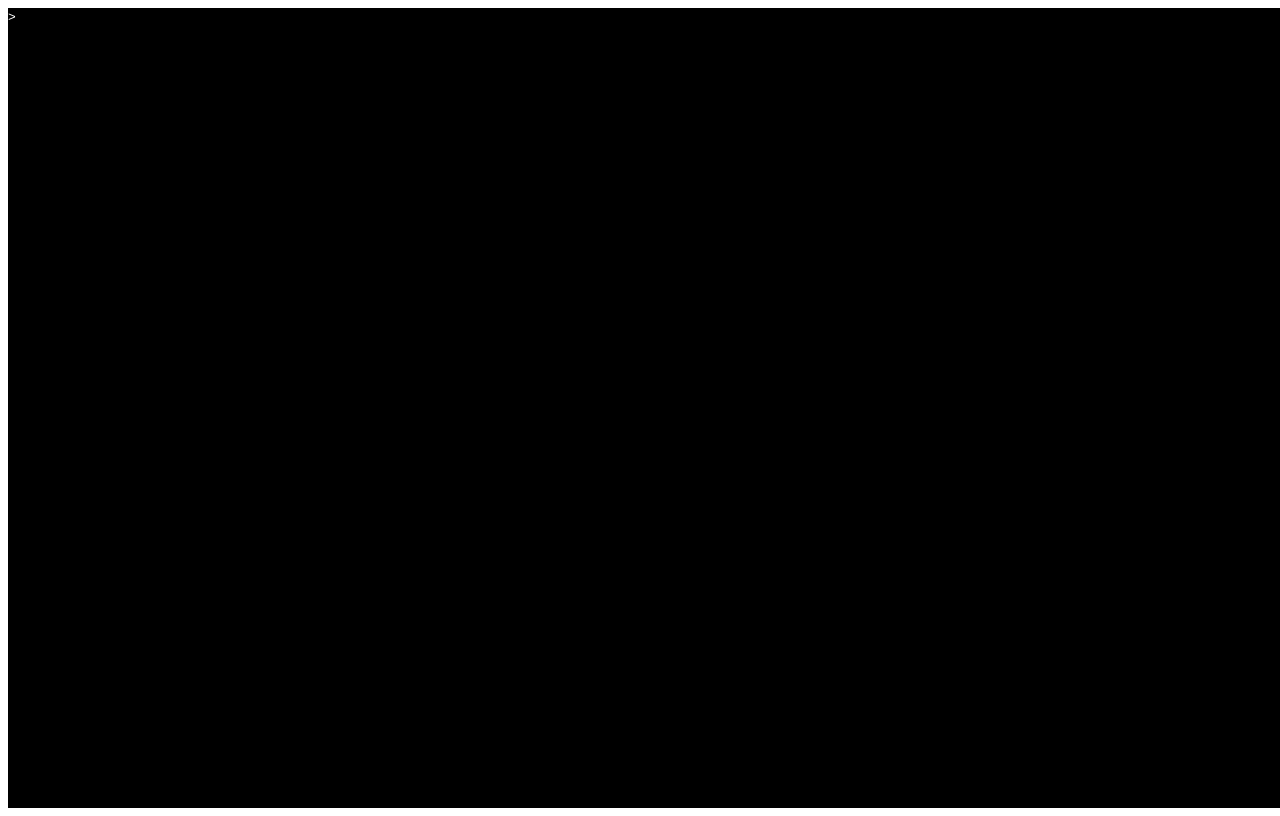
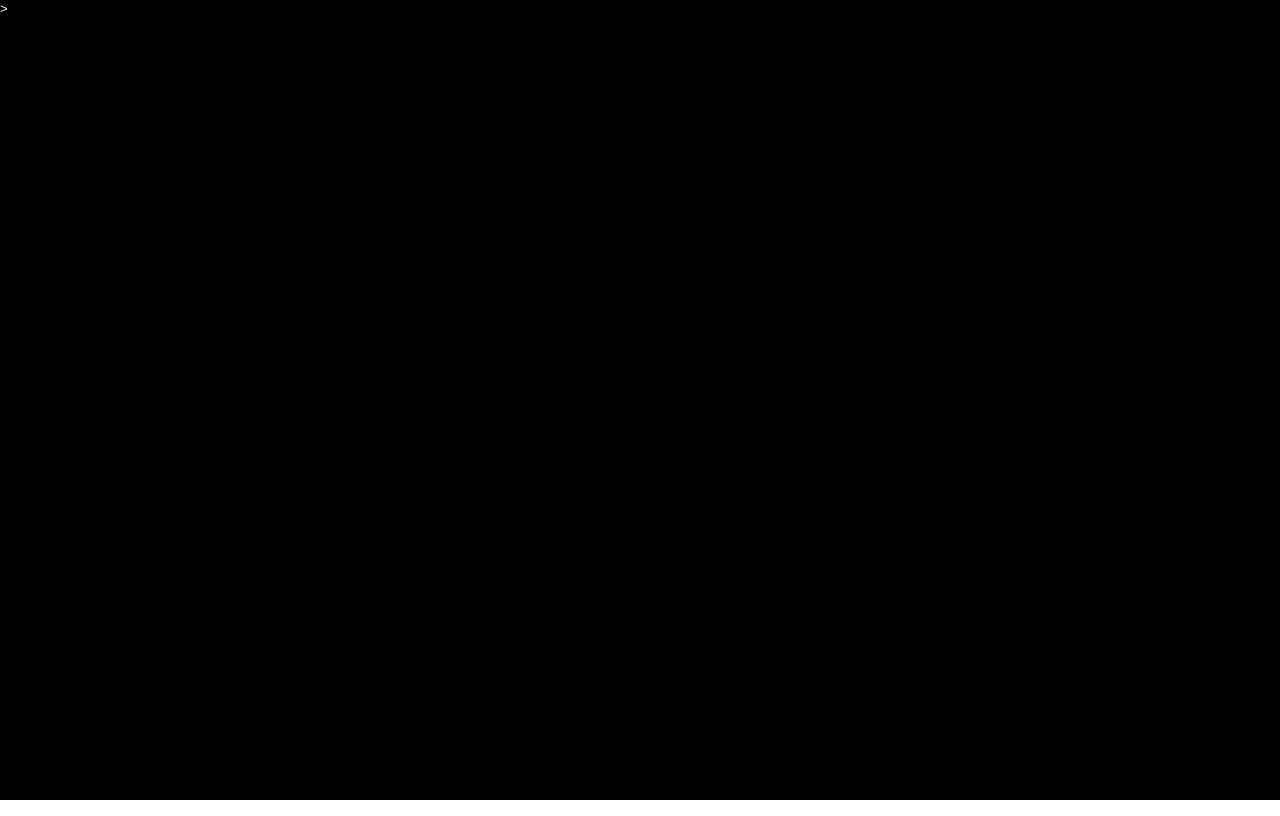
Before and after one commit to turnerhayes/zork-web, a plain HTML site: page index.html in a window 1280 px wide. Drawn offline with Linux system fonts and the light colour scheme.

Commit message:
Add styles to improve screendiv

```diff
--- a/screen.css
+++ b/screen.css
@@ -1,5 +1,9 @@
 * {
   box-sizing: border-box;
+}
+
+body {
+  margin: 0;
 }
 
 @keyframes cursor-blink {
@@ -27,6 +31,7 @@
   height: 100vh;
   background-color: black;
   color: white;
+  overflow-y: auto;
 }
 
 .screen-line {
```
